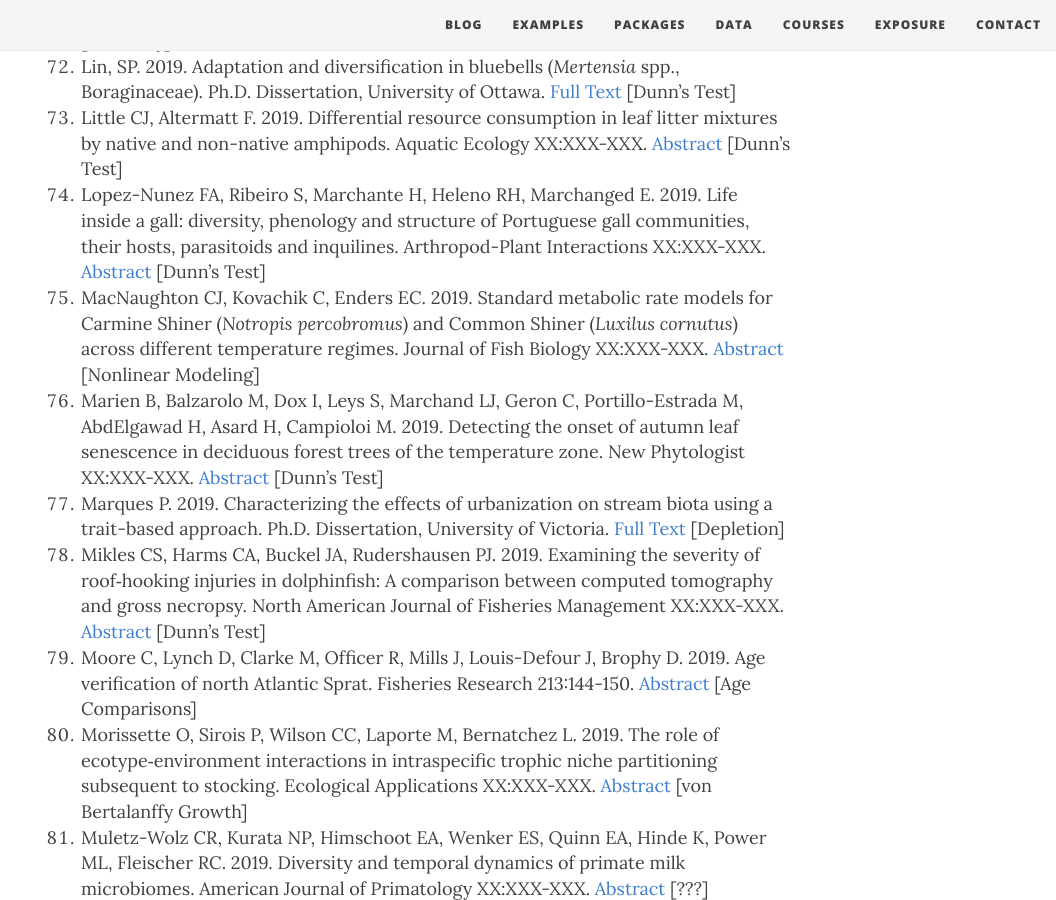
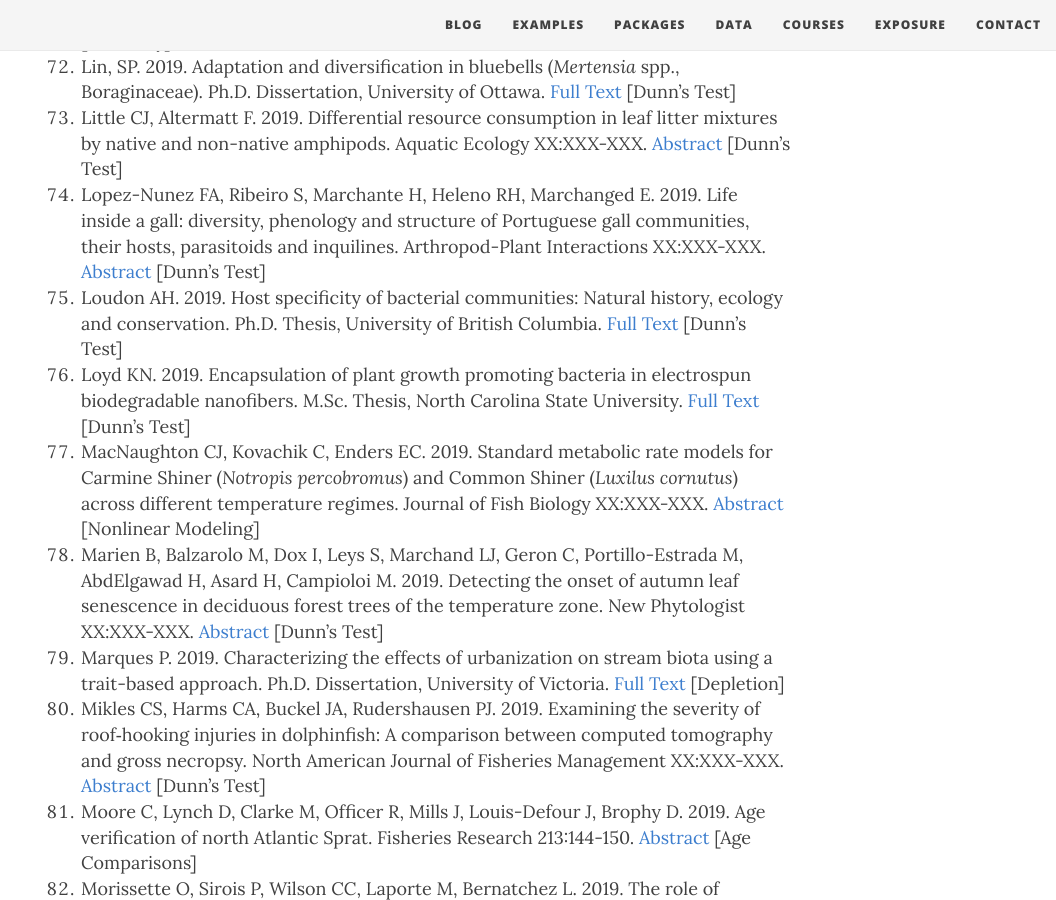
Before and after one commit to droglenc/fishR, a Jekyll site: the page built from exposure/exposure-citations19.md, in a window 1280 px wide and 900 px high, scrolled down 6693 px. Shown: the whole window, without its empty margins (224-1280 px from the left). Built offline with Jekyll 4.4.1, drawn with Linux system fonts in a browser that asks for light colours; nearby versions of some CDN libraries.

Commit message:
Update exposure-citations19.md

```diff
--- a/exposure/exposure-citations19.md
+++ b/exposure/exposure-citations19.md
@@ -82,6 +82,8 @@ amphibian conservation. Aquatic Conservation: Marine and Freshwater Ecosystems X
 1. Lin, SP. 2019. Adaptation and diversification in bluebells (*Mertensia* spp., Boraginaceae). Ph.D. Dissertation, University of Ottawa. [Full Text](https://ruor.uottawa.ca/bitstream/10393/39285/1/Lin_Shang-Yao_Peter_2019_thesis.pdf) [Dunn's Test]
 1. Little CJ, Altermatt F. 2019. Differential resource consumption in leaf litter mixtures by native and non-native amphipods. Aquatic Ecology XX:XXX-XXX. [Abstract](https://link.springer.com/article/10.1007/s10452-019-09679-3) [Dunn's Test]
 1. Lopez-Nunez FA, Ribeiro S, Marchante H, Heleno RH, Marchanged E. 2019. Life inside a gall: diversity, phenology and structure of Portuguese gall communities, their hosts, parasitoids and inquilines. Arthropod-Plant Interactions XX:XXX-XXX. [Abstract](https://link.springer.com/article/10.1007/s11829-018-9655-4) [Dunn's Test]
+1. Loudon AH. 2019. Host specificity of bacterial communities: Natural history, ecology and conservation. Ph.D. Thesis, University of British Columbia. [Full Text](https://open.library.ubc.ca/cIRcle/collections/ubctheses/24/items/1.0380660) [Dunn's Test]
+1. Loyd KN. 2019. Encapsulation of plant growth promoting bacteria in electrospun biodegradable nanofibers. M.Sc. Thesis, North Carolina State University. [Full Text](https://repository.lib.ncsu.edu/bitstream/handle/1840.20/36924/etd.pdf?sequence=1) [Dunn's Test]
 1. MacNaughton CJ, Kovachik C, Enders EC. 2019. Standard metabolic rate models for Carmine Shiner (*Notropis percobromus*) and Common Shiner (*Luxilus cornutus*) across different temperature regimes. Journal of Fish Biology XX:XXX-XXX. [Abstract](https://onlinelibrary.wiley.com/doi/abs/10.1111/jfb.13869) [Nonlinear Modeling]
 1. Marien B, Balzarolo M, Dox I, Leys S, Marchand LJ, Geron C, Portillo-Estrada M, AbdElgawad H, Asard H, Campioloi M. 2019. Detecting the onset of autumn leaf senescence in deciduous forest trees of the temperature zone. New Phytologist XX:XXX-XXX. [Abstract](https://nph.onlinelibrary.wiley.com/doi/abs/10.1111/nph.15991) [Dunn's Test]
 1. Marques P. 2019. Characterizing the effects of urbanization on stream biota using a trait-based approach. Ph.D. Dissertation, University of Victoria. [Full Text](http://dspace.library.uvic.ca/bitstream/handle/1828/11058/Marques_Piata_PhD_2019-1.pdf?sequence=3&isAllowed=y) [Depletion]
```
Also changed, not shown: other parts of exposure/exposure-citations19.md (+1 -1 lines).
